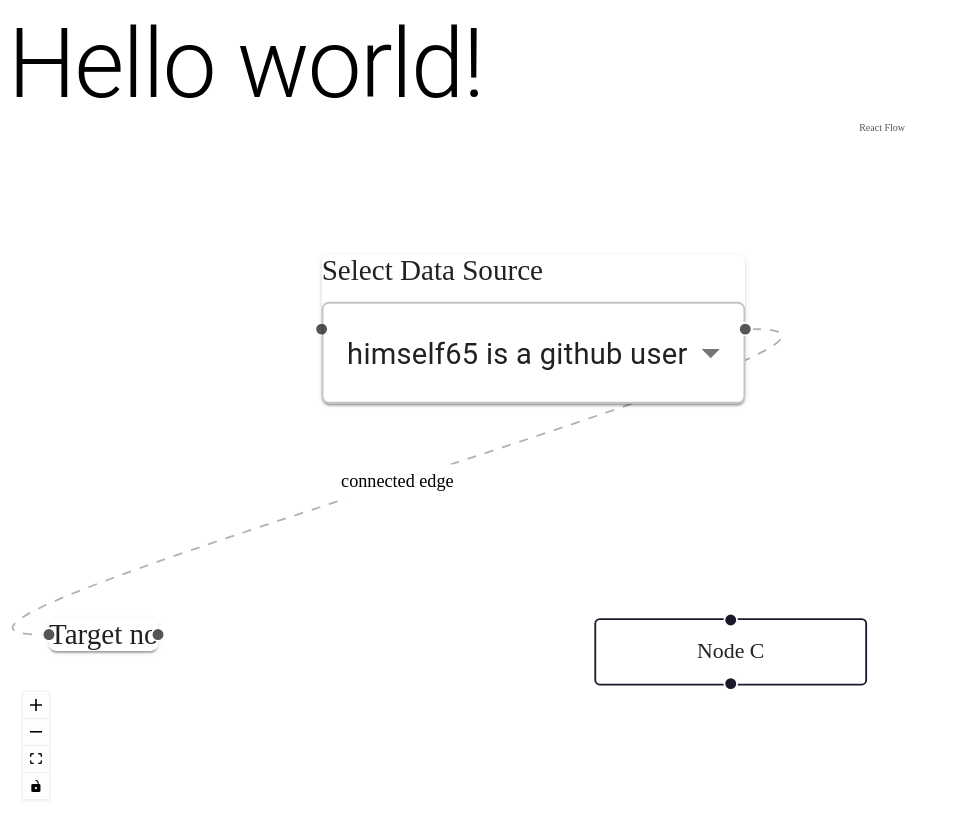
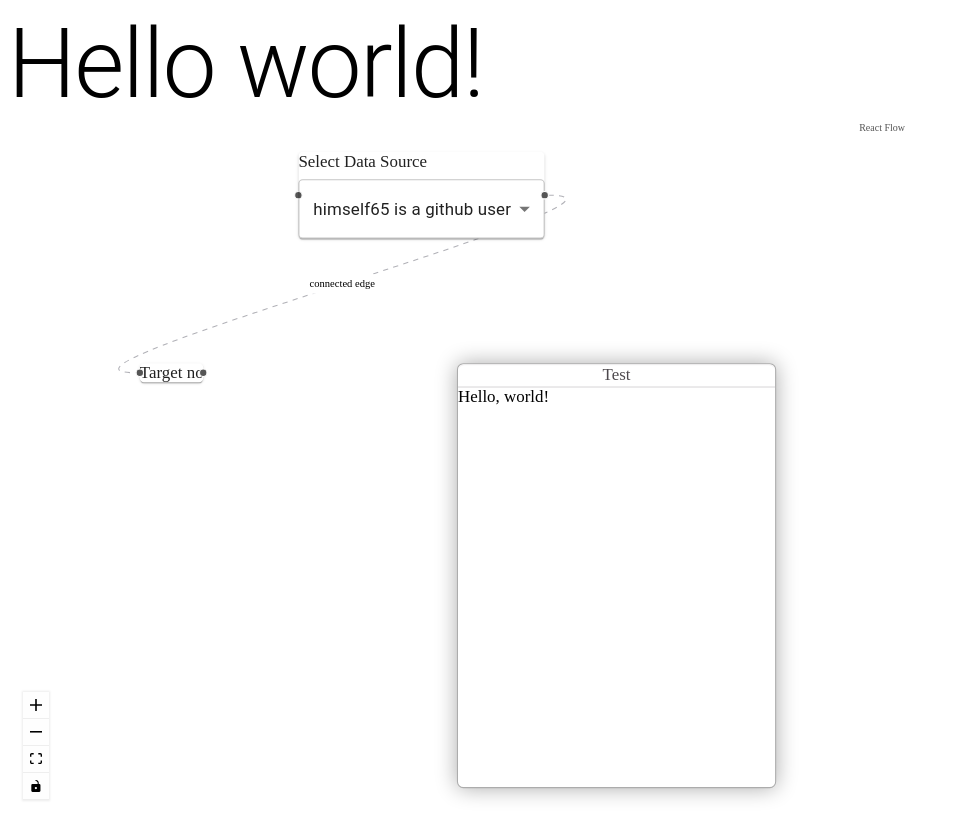
Before and after one commit to SocialNetProcessingLab/pipeline-experimental, a React (Vite) app in the folder packages/fe/: page / in a window 1280 px wide. Shown: the whole page, without its empty margins (0-957 px from the left). Built offline with nearby package versions, Linux system fonts and the light colour scheme.

Commit message:
feat: initialize window component

```diff
--- a/packages/fe/src/App.tsx
+++ b/packages/fe/src/App.tsx
@@ -5,6 +5,7 @@ import ReactFlow, { addEdge, Controls, updateEdge, useEdgesState, useNodesState
 
 import { Source } from './components/Source'
 import { Target } from './components/Target'
+import { Window } from './components/Window'
 
 const initialNodes: Node[] = [
   {
@@ -21,7 +22,8 @@ const initialNodes: Node[] = [
   },
   {
     id: '3',
-    data: { label: 'Node C' },
+    type: 'window',
+    data: { label: 'Hello, world!', title: 'Test' },
     position: { x: 400, y: 200 }
   }
 ]
@@ -38,7 +40,8 @@ const initialEdges: Edge[] = [
 
 const nodeTypes = {
   dataSource: Source,
-  dataTarget: Target
+  dataTarget: Target,
+  window: Window
 }
 
 export const App: React.FC = function App () {
--- /dev/null
+++ b/packages/fe/src/components/Window.tsx
@@ -0,0 +1,42 @@
+import { Box } from '@mui/material'
+import React from 'react'
+import { NodeProps } from 'react-flow-renderer'
+
+export const Window: React.FC<NodeProps> = (props) => {
+  return (
+    <Box
+      aria-label='window'
+      // fixme: using constants in @mui
+      sx={{
+        backgroundColor: '#fff',
+        minWidth: '300px',
+        minHeight: '400px',
+        width: 'auto',
+        height: 'auto',
+        border: '1px solid #acacac',
+        borderRadius: '6px',
+        boxShadow: '0px 0px 20px #acacac'
+      }}>
+      <Box
+        aria-label='title-bar'
+        sx={{
+          color: '#4d494d',
+          textAlign: 'center',
+          height: '20px',
+          borderTop: '1px solid #f3f1f3',
+          borderBottom: '1px solid #b1aeb1',
+          borderTopLeftRadius: '6px',
+          borderTopRightRadius: '6px',
+          userSelect: 'none',
+          cursor: 'default'
+        }}>
+        <Box aria-label='buttons'>
+          <Box aria-label='delete' />
+          <Box aria-label='minimize' />
+        </Box>
+        <Box aria-label='header'>{props.data.title}</Box>
+      </Box>
+      <Box aria-label='content'>{props.data.label}</Box>
+    </Box>
+  )
+}
```
